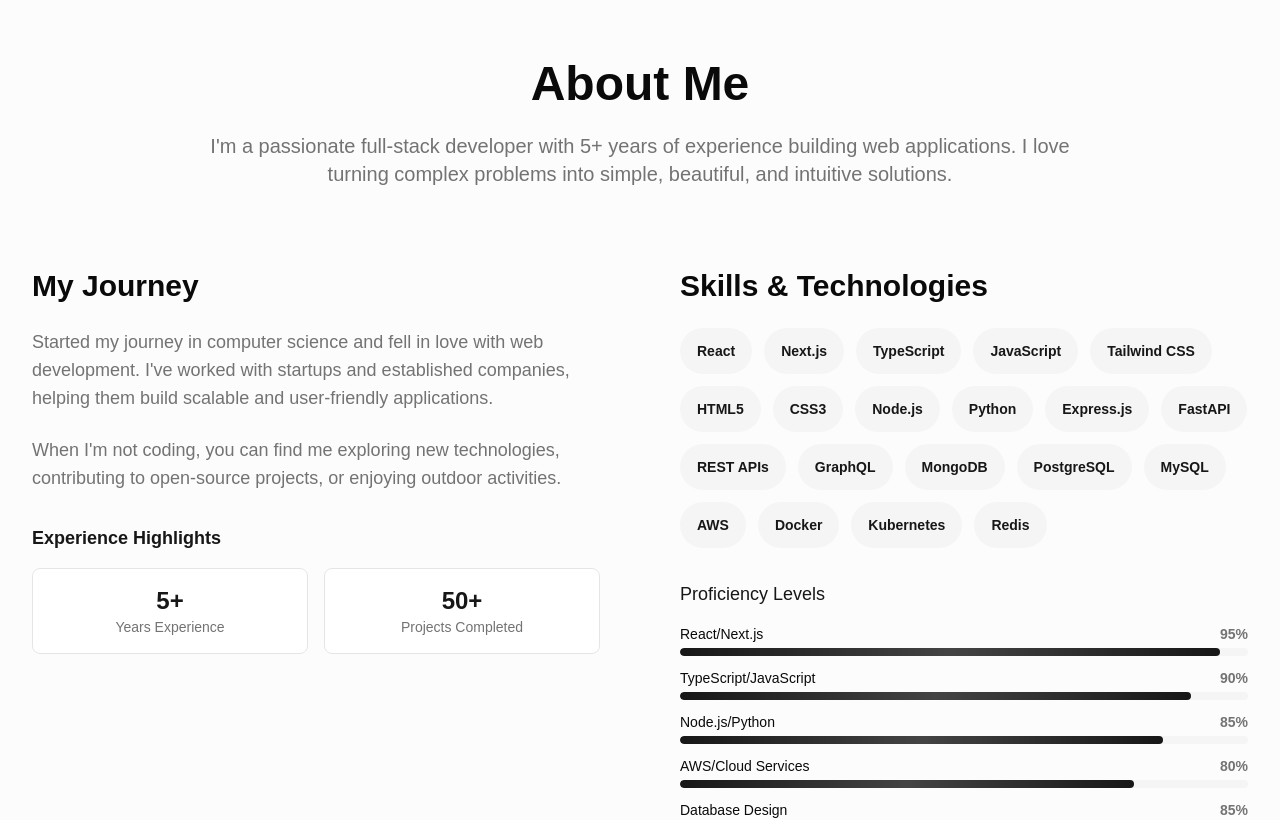
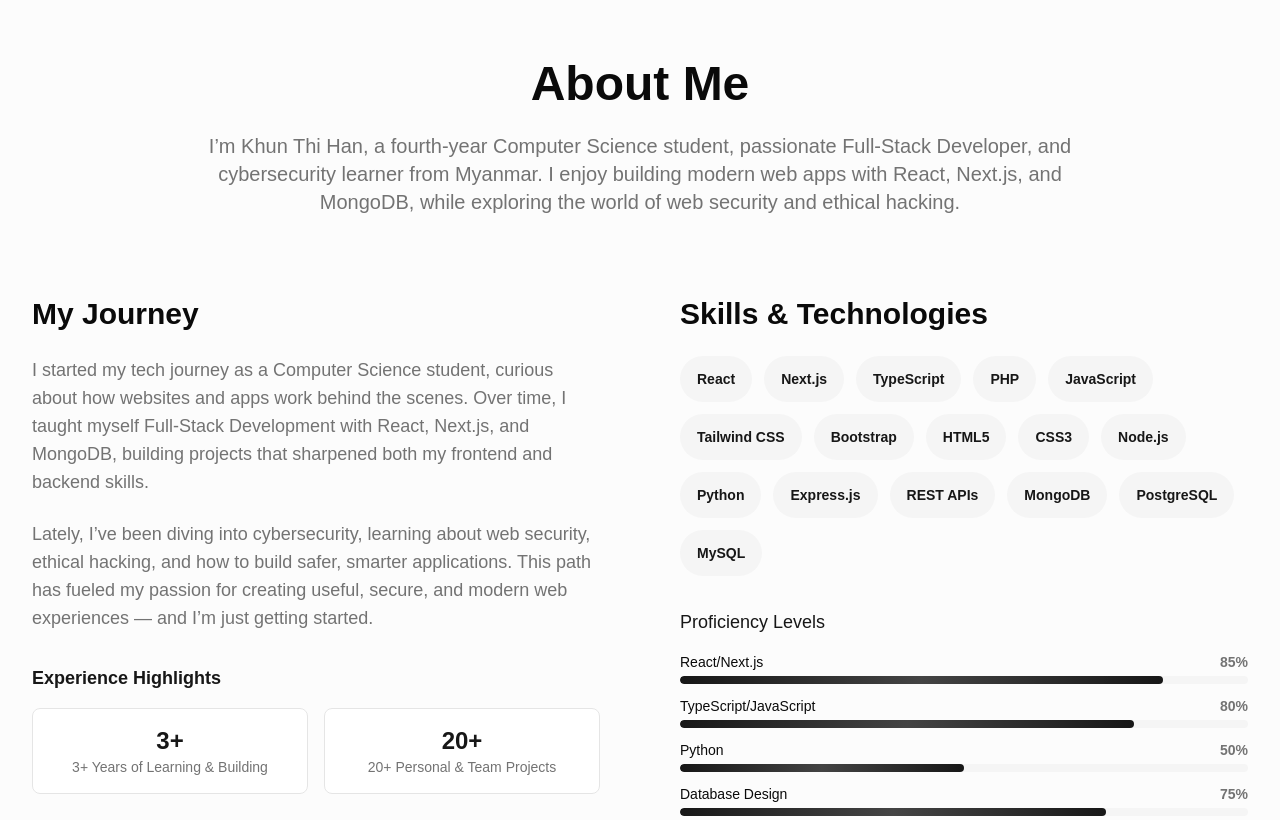
Before and after one commit to Tomoe-12/Portfolio-fl, a Next.js app: page / in a window 1280 px wide. Shown: the part 820-1640 px from the top of the page. Built offline with nearby package versions, Linux system fonts and the light colour scheme.

Commit message:
Refactor About section to enhance content and animations; integrate skills and proficiency levels from external data

```diff
--- a/components/Sections/about.tsx
+++ b/components/Sections/about.tsx
@@ -1,39 +1,44 @@
-'use client'
+"use client";
 
-import React from 'react'
-import { Badge } from '../ui/badge';
+import React from "react";
+import { Badge } from "../ui/badge";
+import {skills,Proficiency_Levels} from "@/data/personal"
 
 interface AboutProps {
   currentLanguage: string;
   visibleSections: Set<string>;
 }
 
-const About: React.FC<AboutProps> = ({
-    currentLanguage,
-    visibleSections,
-}) => {
+const About: React.FC<AboutProps> = ({ currentLanguage, visibleSections }) => {
   return (
-       <section id="about" className="py-20 px-4 sm:px-6 lg:px-8 bg-muted/30 relative">
+    <section
+      id="about"
+      className="py-20 px-4 sm:px-6 lg:px-8 bg-muted/30 relative"
+    >
       <div className="max-w-7xl mx-auto">
         <div
           className={`text-center mb-16 lg:mb-20 transition-all duration-1000 ${
-              visibleSections.has("about") ? "animate-fade-in-up" : "opacity-0 translate-y-8"
+            visibleSections.has("about")
+              ? "animate-fade-in-up"
+              : "opacity-0 translate-y-8"
           }`}
         >
-            <h2 className="text-4xl md:text-5xl font-bold mb-6">
+          <h2 className="text-3xl md:text-4xl lg:text-5xl font-bold mb-6">
             {currentLanguage === "en" ? "About Me" : "ကျွန်တော့်အကြောင်း"}
           </h2>
-            <p className="text-xl text-muted-foreground max-w-4xl mx-auto">
+          <p className="text-lg md:text-xl text-muted-foreground max-w-4xl mx-auto">
             {currentLanguage === "en"
-                ? "I'm a passionate full-stack developer with 5+ years of experience building web applications. I love turning complex problems into simple, beautiful, and intuitive solutions."
-                : "ကျွန်တော်သည် ၅ နှစ်ကျော် အတွေ့အကြုံရှိသော စိတ်အားထက်သန်သည့် full-stack developer တစ်ယောက်ဖြစ်ပါသည်။ ရှုပ်ထွေးသော ပြဿနာများကို ရိုးရှင်းပြီး လှပသော ဖြေရှင်းချက်များအဖြစ် ပြောင်းလဲပေးရာတွင် နှစ်သက်ပါသည်။"}
+              ? "I’m Khun Thi Han, a fourth-year Computer Science student, passionate Full-Stack Developer, and cybersecurity learner from Myanmar. I enjoy building modern web apps with React, Next.js, and MongoDB, while exploring the world of web security and ethical hacking."
+              : "ကျွန်တော်သည် မြန်မာနိုင်ငံက စတုတ္ထနှစ် ကွန်ပျူတာသိပ္ပံကျောင်းသား၊ Full-Stack Developer တစ်ယောက်ဖြစ်သလို ဆိုက်ဘာလုံခြုံရေးကို စိတ်ဝင်တစားလေ့လာနေသူ ခွန်သီဟန်ပါ။ React, Next.js, MongoDB တို့နဲ့ ခေတ်မီတဲ့ web app တွေ ရေးရတာကို ကြိုက်ပြီး web security နဲ့ ethical hacking ပိုင်းကိုလည်း လေ့လာဆန်းစစ်နေပါတယ်။"}
           </p>
         </div>
 
         <div className="grid lg:grid-cols-2 gap-12 lg:gap-20 items-start">
           <div
             className={`transition-all duration-1000 delay-200 ${
-                visibleSections.has("about") ? "animate-fade-in-left" : "opacity-0 -translate-x-8"
+              visibleSections.has("about")
+                ? "animate-fade-in-left"
+                : "opacity-0 -translate-x-8"
             }`}
           >
             <h3 className="text-2xl lg:text-3xl font-semibold mb-6">
@@ -42,32 +47,38 @@ const About: React.FC<AboutProps> = ({
             <div className="space-y-6">
               <p className="text-muted-foreground text-base lg:text-lg leading-relaxed">
                 {currentLanguage === "en"
-                    ? "Started my journey in computer science and fell in love with web development. I've worked with startups and established companies, helping them build scalable and user-friendly applications."
-                    : "ကွန်ပျူတာသိပ္ပံပညာမှ စတင်ခဲ့ပြီး web development ကို နှစ်သက်လာခဲ့ပါသည်။ startup များနှင့် တည်ထောင်ပြီးသား ကုမ္ပဏီများနှင့် အလုပ်လုပ်ကိုင်ခဲ့ပြီး scalable နှင့် အသုံးပြုရလွယ်ကူသော application များ တည်ဆောက်ရာတွင် ကူညီခဲ့ပါသည်။"}
+                  ? "I started my tech journey as a Computer Science student, curious about how websites and apps work behind the scenes. Over time, I taught myself Full-Stack Development with React, Next.js, and MongoDB, building projects that sharpened both my frontend and backend skills."
+                  : "ကျွန်တော့်ရဲ့ နည်းပညာခရီးလမ်းက ကွန်ပျူတာသိပ္ပံကျောင်းသားဘဝကနေ စခဲ့တာပါ။ website တွေနဲ့ app တွေ ဘယ်လိုအလုပ်လုပ်လဲဆိုတာကို စူးစမ်းချင်စိတ်နဲ့ စခဲ့တာပေါ့။ အချိန်ကြာလာတော့ React, Next.js, MongoDB တို့နဲ့ Full-Stack Development ကို ကိုယ့်ဘာသာကိုယ် သင်ယူခဲ့ပြီး frontend နဲ့ backend skill တွေကို မြှင့်တင်ပေးခဲ့တဲ့ project တွေကို ရေးခဲ့ပါတယ်။"}
               </p>
               <p className="text-muted-foreground text-base lg:text-lg leading-relaxed">
                 {currentLanguage === "en"
-                    ? "When I'm not coding, you can find me exploring new technologies, contributing to open-source projects, or enjoying outdoor activities."
-                    : "ကုဒ်မရေးနေချိန်တွင် နည်းပညာအသစ်များကို လေ့လာခြင်း၊ open-source project များတွင် ပါဝင်ကူညီခြင်း သို့မဟုတ် ပြင်ပလှုပ်ရှားမှုများကို ပျော်ရွှင်နေတတ်ပါသည်။"}
+                  ? "Lately, I’ve been diving into cybersecurity, learning about web security, ethical hacking, and how to build safer, smarter applications. This path has fueled my passion for creating useful, secure, and modern web experiences — and I’m just getting started."
+                  : "မကြာသေးခင်ကတော့ cybersecurity ထဲကို ဝင်ရောက်လေ့လာနေပြီး web security, ethical hacking နဲ့ ပိုပြီးလုံခြုံ၊ ပိုပြီး smart ကျတဲ့ application တွေကို ဘယ်လိုတည်ဆောက်ရမလဲဆိုတာကို သင်ယူနေပါတယ်။ ဒီလမ်းကြောင်းက အသုံးဝင်တဲ့၊ လုံခြုံတဲ့၊ ခေတ်မီတဲ့ web experience တွေကို ဖန်တီးဖို့ ကျွန်တော့်ရဲ့စိတ်အားထက်သန်မှုကို ပိုပြီး ရှင်သန်စေခဲ့တာပဲ — ဒါက ကျွန်တော်ခုမှ စနေတုန်းပဲ ရှိသေးတာ။"}
               </p>
             </div>
 
             {/* Experience Highlights */}
             <div className="mt-8 space-y-4">
               <h4 className="text-lg font-semibold text-primary">
-                  {currentLanguage === "en" ? "Experience Highlights" : "အတွေ့အကြုံ အဓိကများ"}
+                {currentLanguage === "en"
+                  ? "Experience Highlights"
+                  : "အတွေ့အကြုံ အဓိကများ"}
               </h4>
               <div className="grid grid-cols-2 gap-4">
                 <div className="text-center p-4 bg-background rounded-lg border">
-                    <div className="text-2xl font-bold text-primary">5+</div>
+                  <div className="text-2xl font-bold text-primary">3+</div>
                   <div className="text-sm text-muted-foreground">
-                      {currentLanguage === "en" ? "Years Experience" : "နှစ် အတွေ့အကြုံ"}
+                    {currentLanguage === "en"
+                      ? "3+ Years of Learning & Building"
+                      : "၃ နှစ်ကျော်ကြာ သင်ယူ တည်ဆောက်ခဲ့မှု"}
                   </div>
                 </div>
                 <div className="text-center p-4 bg-background rounded-lg border">
-                    <div className="text-2xl font-bold text-primary">50+</div>
+                  <div className="text-2xl font-bold text-primary">20+</div>
                   <div className="text-sm text-muted-foreground">
-                      {currentLanguage === "en" ? "Projects Completed" : "ပရောဂျက် ပြီးစီး"}
+                    {currentLanguage === "en"
+                      ? "20+ Personal & Team Projects"
+                      : "၂၀ ကျော်  ကိုယ်ရေးကိုယ်တာ & အသင်းပရောဂျက်များ"}
                   </div>
                 </div>
               </div>
@@ -76,43 +87,28 @@ const About: React.FC<AboutProps> = ({
 
           <div
             className={`transition-all duration-1000 delay-400 ${
-                visibleSections.has("about") ? "animate-fade-in-right" : "opacity-0 translate-x-8"
+              visibleSections.has("about")
+                ? "animate-fade-in-right"
+                : "opacity-0 translate-x-8"
             }`}
           >
             <h3 className="text-2xl lg:text-3xl font-semibold mb-6">
-                {currentLanguage === "en" ? "Skills & Technologies" : "ကျွမ်းကျင်မှုများနှင့် နည်းပညာများ"}
+              {currentLanguage === "en"
+                ? "Skills & Technologies"
+                : "ကျွမ်းကျင်မှုများနှင့် နည်းပညာများ"}
             </h3>
 
             {/* All Skills */}
             <div className="space-y-6">
               <div className="flex flex-wrap gap-3">
-                  {[
-                    "React",
-                    "Next.js",
-                    "TypeScript",
-                    "JavaScript",
-                    "Tailwind CSS",
-                    "HTML5",
-                    "CSS3",
-                    "Node.js",
-                    "Python",
-                    "Express.js",
-                    "FastAPI",
-                    "REST APIs",
-                    "GraphQL",
-                    "MongoDB",
-                    "PostgreSQL",
-                    "MySQL",
-                    "AWS",
-                    "Docker",
-                    "Kubernetes",
-                    "Redis",
-                  ].map((skill, index) => (
+                {skills.map((skill, index) => (
                   <Badge
                     key={skill}
                     variant="secondary"
                     className={`text-sm py-3 px-4 hover-scale transition-all duration-300 cursor-pointer hover:shadow-lg rounded-full ${
-                        visibleSections.has("about") ? "animate-fade-in-up" : "opacity-0"
+                      visibleSections.has("about")
+                        ? "animate-fade-in-up"
+                        : "opacity-0"
                     }`}
                     style={{ animationDelay: `${0.6 + index * 0.05}s` }}
                   >
@@ -128,30 +124,32 @@ const About: React.FC<AboutProps> = ({
             {/* Skill Level Indicators */}
             <div
               className={`mt-8 transition-all duration-1000 delay-1000 ${
-                  visibleSections.has("about") ? "animate-fade-in-up" : "opacity-0 translate-y-4"
+                visibleSections.has("about")
+                  ? "animate-fade-in-up"
+                  : "opacity-0 translate-y-4"
               }`}
             >
               <h4 className="text-lg font-medium mb-4 text-primary">
-                  {currentLanguage === "en" ? "Proficiency Levels" : "ကျွမ်းကျင်မှုအဆင့်များ"}
+                {currentLanguage === "en"
+                  ? "Proficiency Levels"
+                  : "ကျွမ်းကျင်မှုအဆင့်များ"}
               </h4>
               <div className="space-y-3">
-                  {[
-                    { skill: "React/Next.js", level: 95 },
-                    { skill: "TypeScript/JavaScript", level: 90 },
-                    { skill: "Node.js/Python", level: 85 },
-                    { skill: "AWS/Cloud Services", level: 80 },
-                    { skill: "Database Design", level: 85 },
-                  ].map((item, index) => (
+                {Proficiency_Levels.map((item, index) => (
                   <div key={item.skill} className="group">
                     <div className="flex justify-between items-center mb-1">
                       <span className="text-sm font-medium">{item.skill}</span>
-                        <span className="text-sm text-muted-foreground font-bold">{item.level}%</span>
+                      <span className="text-sm text-muted-foreground font-bold">
+                        {item.level}%
+                      </span>
                     </div>
                     <div className="w-full bg-muted rounded-full h-2 overflow-hidden">
                       <div
                         className="h-full bg-gradient-to-r from-primary via-primary/80 to-primary rounded-full transition-all duration-1500 ease-out"
                         style={{
-                            width: visibleSections.has("about") ? `${item.level}%` : "0%",
+                          width: visibleSections.has("about")
+                            ? `${item.level}%`
+                            : "0%",
                           transitionDelay: `${1.2 + index * 0.2}s`,
                         }}
                       ></div>
@@ -164,7 +162,7 @@ const About: React.FC<AboutProps> = ({
         </div>
       </div>
     </section>
-  )
-}
+  );
+};
 
-export default About
+export default About;
--- a/data/personal.ts
+++ b/data/personal.ts
@@ -1,4 +1,32 @@
-export const Burmese_name ="ခွန်သီဟန်";
+export const Burmese_name = "ခွန်သီဟန်";
 export const English_name = "Khun Thi Han";
-export const Resume_link = "https://eib21y5pae.ufs.sh/f/2vuqpytl1cW9KoTwTBiNP6Qqa83Slmv9gZduTA2zKLfoEWY7"
-export const Profile_image = "https://eib21y5pae.ufs.sh/f/2vuqpytl1cW9iaEmF8vXw1t5WKq6aml3Yo8QU7pZri2nMkCO"
+export const Resume_link =
+  "https://eib21y5pae.ufs.sh/f/2vuqpytl1cW9KoTwTBiNP6Qqa83Slmv9gZduTA2zKLfoEWY7";
+export const Profile_image =
+  "https://eib21y5pae.ufs.sh/f/2vuqpytl1cW9iaEmF8vXw1t5WKq6aml3Yo8QU7pZri2nMkCO";
+
+export const skills = [
+  "React",
+  "Next.js",
+  "TypeScript",
+  "PHP",
+  "JavaScript",
+  "Tailwind CSS",
+  "Bootstrap",
+  "HTML5",
+  "CSS3",
+  "Node.js",
+  "Python",
+  "Express.js",
+  "REST APIs",
+  "MongoDB",
+  "PostgreSQL",
+  "MySQL",
+];
+
+export const Proficiency_Levels = [
+  { skill: "React/Next.js", level: 85 },
+  { skill: "TypeScript/JavaScript", level: 80 },
+  { skill: "Python", level: 50 },
+  { skill: "Database Design", level: 75 },
+];
```
Lines whose indentation alone changed are shown as unchanged.
